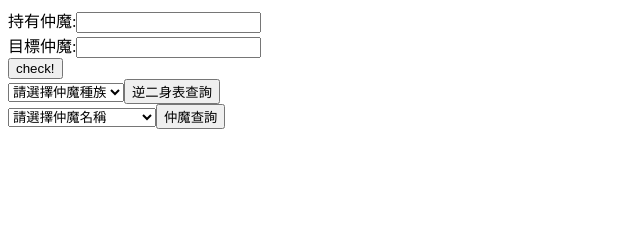
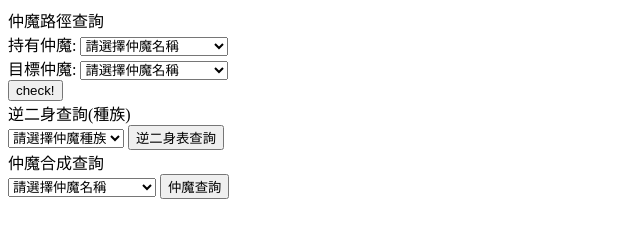
Before and after one commit to billxu0521/Dx2_tool, a plain HTML site: page Dx2.html in a window 1280 px wide. Both pictures are taken after a click on the button "check!". Shown: the whole page, without its empty margins (0-640 px from the left). Drawn offline with nearby package versions, Linux system fonts and the light colour scheme.

Commit message:
no message

```diff
--- a/Dx2.html
+++ b/Dx2.html
@@ -186,7 +186,7 @@ var target = 'アシェラト';
     //顯示所有仲魔列表
     function showDevilList(){
     	var _ary = [];
-    	var $cSel = $('select[id="devillist"]');
+    	var $cSel = $('select[class="devillist"]');
     	_ary = RankAllDevil;
 		//依照garade大開始重新排序惡魔表
 		_ary = _ary.sort(function (a, b) {
@@ -216,7 +216,7 @@ var target = 'アシェラト';
 
     //仲魔逆二身
     function checktwoDevil(){
-    	var $cSel = $('select[id="deviltypelist"]');
+    	var $cSel = $('select[id="devilCombinList"]');
       	var select_option_val = $cSel.val();
 
 		var _ary = inverseTwoDevilTyoe(select_option_val);
@@ -231,8 +231,8 @@ var target = 'アシェラト';
 
 	//找出路徑
 	function setLine(){
-		start = $('#start').val();
-		target = $('#target').val();
+		start = $('#startDevil').val();
+		target = $('#targetDevil').val();
 
 		console.log('target >>' + target + '/start >>' + start);
 		var _pack_ary = [];
@@ -249,6 +249,7 @@ var target = 'アシェラト';
 					if(_pack_ary[i][0] == start || _pack_ary[i][1] == start){
 						_str = target + '=' + _pack_ary[i][0] + '+' + _pack_ary[i][1];
 						console.log(_str);
+						$('#devilLineshow').html(_str);
 						return;
 					}
 					_ary.push(_pack_ary[i]);
@@ -258,6 +259,7 @@ var target = 'アシェラト';
 				_str = _str + index + ':';
 				for(var a in _ary){
 					for(var b in _ary[a]){
+						console.log(b);
 						_pack_ary = devilCombin(_ary[a][b]);
 						var _new_ary = [];
 						_str = _str + _ary[a][0] + '+' + _ary[a][1] + '|';
@@ -265,6 +267,7 @@ var target = 'アシェラト';
 							if(_pack_ary[i][0] == start || _pack_ary[i][1] == start){
 								console.log(_str);
 								console.log(_ary[a][b] + '=' + _pack_ary[i][0] + '+' + _pack_ary[i][1]);
+								$('#devilLineshow').html(_str);
 								return;
 							}
 							_new_ary.push(_pack_ary[i]);
@@ -282,22 +285,36 @@ var target = 'アシェラト';
 </head>
 
 <body>
-<div>持有仲魔:<input type="text" id="start" /></div>
-<div>目標仲魔:<input type="text" id="target" /></div>
-<input type='button' onclick='setLine()' value='check!'></input>
+<div>仲魔路徑查詢</div>
+<div>持有仲魔:
+	<select class="devillist" id="startDevil" >
+		<option selected value="default">請選擇仲魔名稱</option>
+	</select>
+</div>
+
+<div>目標仲魔:
+	<select class="devillist" id="targetDevil" >
+	<option selected value="default">請選擇仲魔名稱</option>
+	</select>
+	<div id='devilLineshow' style="height: 100%;"></div>
+	<input type='button' onclick='setLine()' value='check!'></input>
+</div>
 <div>
-	<select id="deviltypelist" >
-	<div>逆二身查詢(種族)</div>
+<div>逆二身查詢(種族)</div>
+<select id="deviltypelist" >
 	<option selected value="default">請選擇仲魔種族</option>
+</select>
 	<input type='button' onclick='checktwoDevil()' value='逆二身表查詢'></input>
 	<div id='twoDevilshow' style="height: 100%;"></div>
 </div>
 <div></div>
+
 <div></div>
-<select id="devillist" >
 <div>仲魔合成查詢</div>
+<select class="devillist" id="devilCombinList" >
 <div>
 	<option selected value="default">請選擇仲魔名稱</option>
+</select>
 	<input type='button' onclick='checkDevilCombin()' value='仲魔查詢'></input>
 	<div id='devilCombinshow' style="height: 100%;"></div>
 </div>
```
